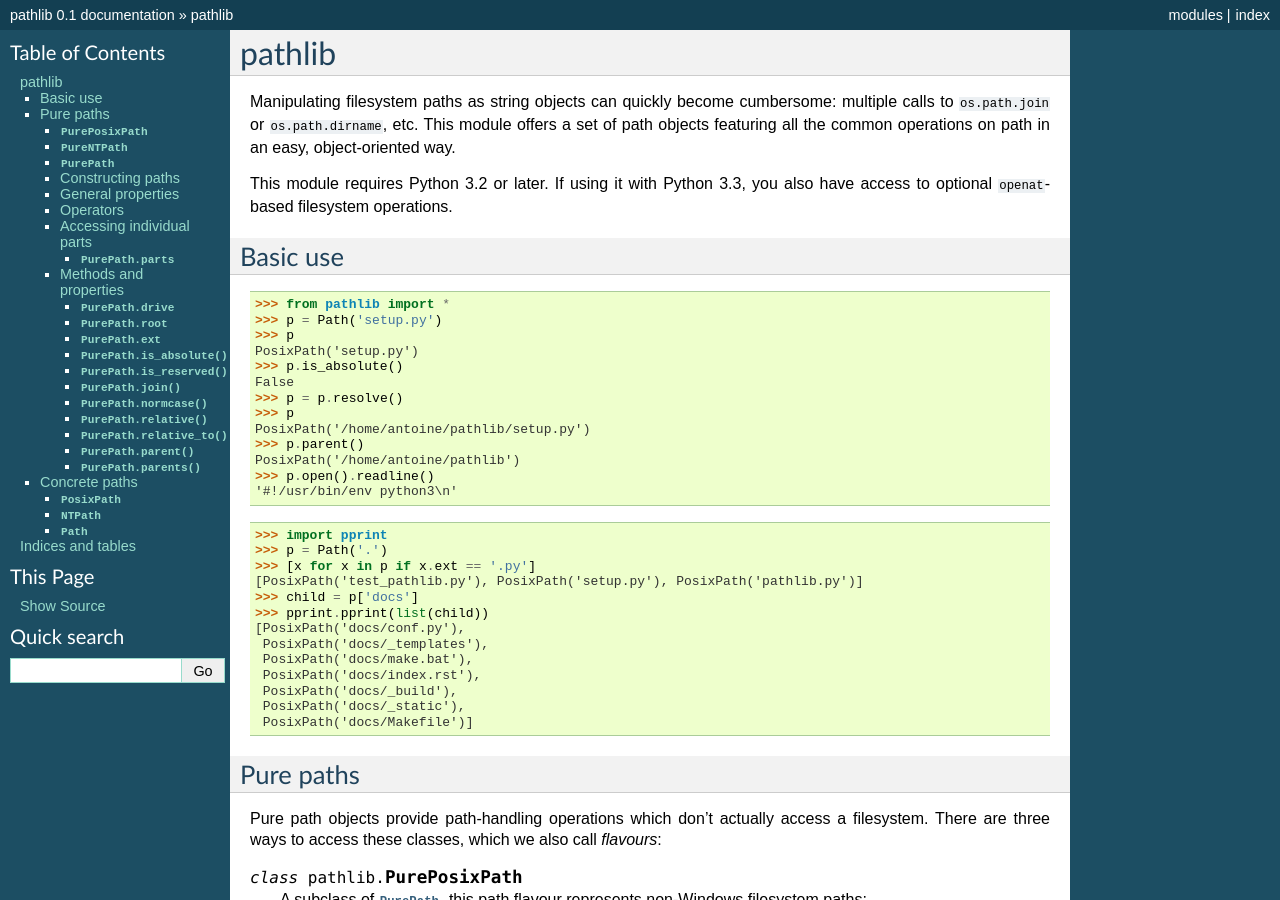
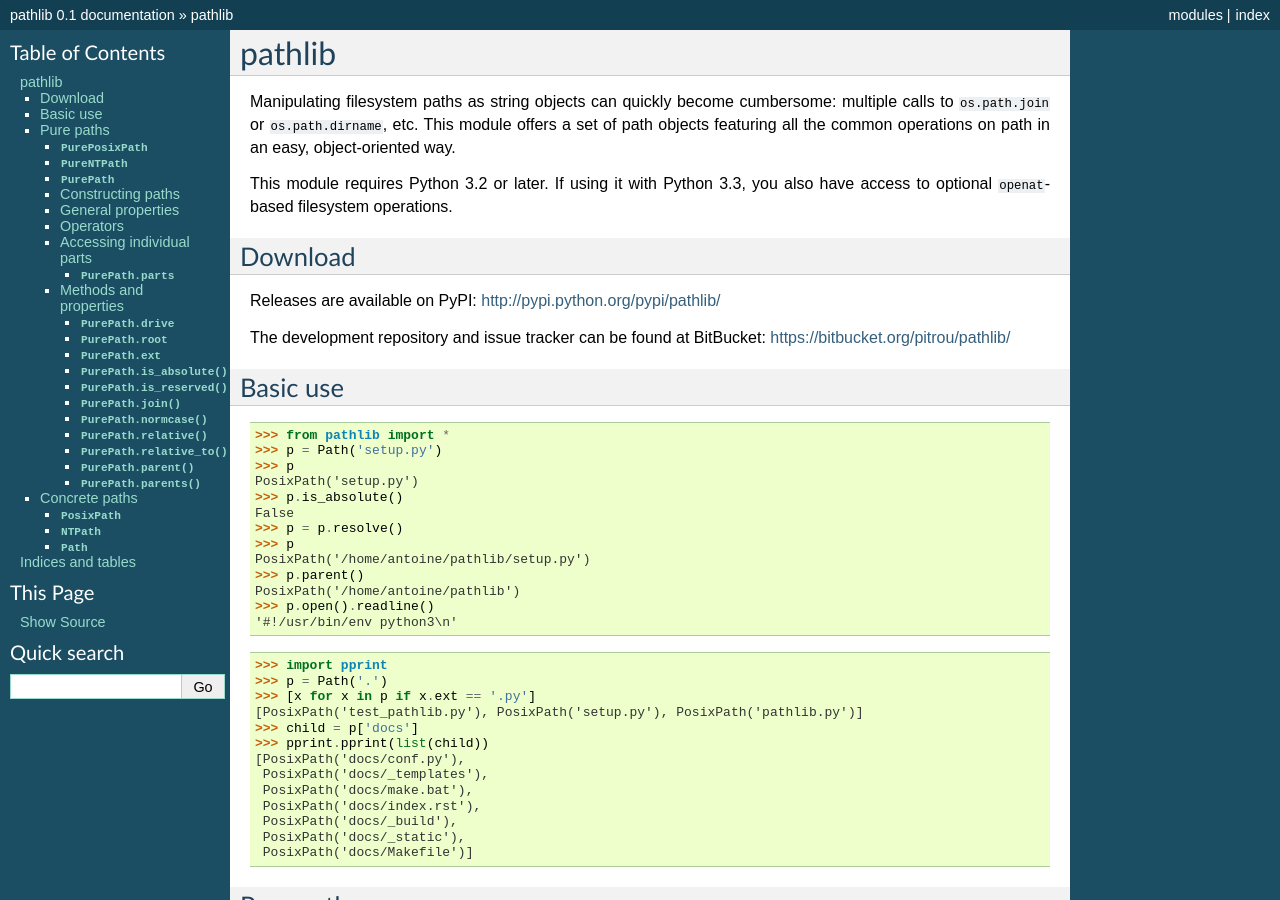
Before and after one commit to jazzband/pathlib2, a Sphinx documentation site: the page built from docs/index.rst, in a window 1280 px wide and 900 px high. Built offline with Sphinx 7.4.7, drawn with Linux system fonts in a browser that asks for light colours.

Commit message:
Add download URLs

```diff
--- a/docs/index.rst
+++ b/docs/index.rst
@@ -15,6 +15,15 @@
 
 This module requires Python 3.2 or later.  If using it with Python 3.3,
 you also have access to optional ``openat``-based filesystem operations.
+
+
+Download
+--------
+
+Releases are available on PyPI: http://pypi.python.org/pypi/pathlib/
+
+The development repository and issue tracker can be found at BitBucket:
+https://bitbucket.org/pitrou/pathlib/
 
 
 Basic use
```
